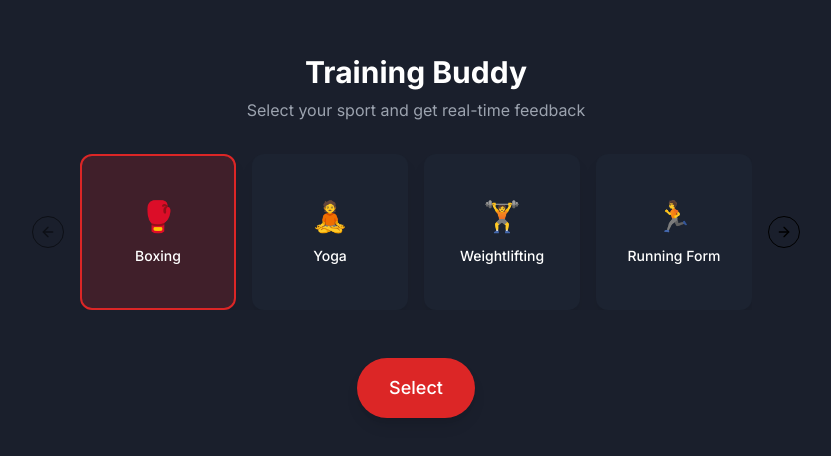
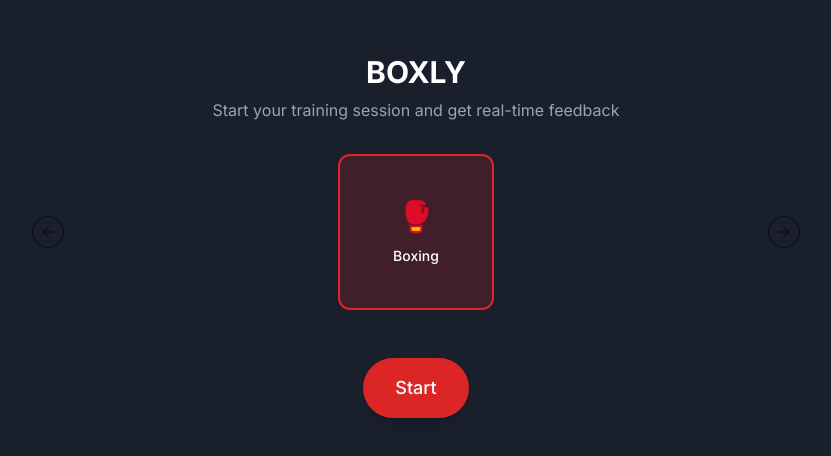
Before and after one commit to event-h0r1zon/start-sprint, a React (Vite) app in the folder client/: page / in a window 1280 px wide. Shown: the part 164-620 px from the top of the page, without its empty margins (224-1055 px from the left). Built offline with nearby package versions, Linux system fonts and the light colour scheme.

Commit message:
Minor Updates.

```diff
--- a/client/src/components/Camera.tsx
+++ b/client/src/components/Camera.tsx
@@ -175,10 +175,8 @@ const CameraView: React.FC<CameraViewProps> = ({
 
     const camera = new Camera(videoRef.current, {
       onFrame: async () => {
-      await pose.send({ image: videoRef.current });
-      },
-      width: canvasRef.current.width,
-      height: canvasRef.current.height,
+        await pose.send({ image: videoRef.current });
+      }
     });
     camera.start();
   }, [videoRef, canvasRef]);
--- a/client/src/components/SportsSelection.tsx
+++ b/client/src/components/SportsSelection.tsx
@@ -19,23 +19,23 @@ const SportsSelection: React.FC<SportsSelectionProps> = ({
   onStartTraining,
 }) => {
   const sports = [
-    { id: 'boxing', name: 'Boxing', icon: '🥊' },
-    { id: 'yoga', name: 'Yoga', icon: '🧘' },
-    { id: 'weightlifting', name: 'Weightlifting', icon: '🏋️' },
-    { id: 'running', name: 'Running Form', icon: '🏃' },
-    { id: 'basketball', name: 'Basketball', icon: '🏀' },
+    { id: 'boxing', name: 'Boxing', icon: '🥊' }
+    // { id: 'yoga', name: 'Yoga', icon: '🧘' },
+    // { id: 'weightlifting', name: 'Weightlifting', icon: '🏋️' },
+    // { id: 'running', name: 'Running Form', icon: '🏃' },
+    // { id: 'basketball', name: 'Basketball', icon: '🏀' },
   ];
 
   return (
     <div className="h-screen flex flex-col items-center justify-center p-6 animate-fade-in">
-      <h1 className="text-3xl font-bold text-white mb-2">Training Buddy</h1>
-      <p className="text-gray-400 text-center mb-8">Select your sport and get real-time feedback</p>
+      <h1 className="text-3xl font-bold text-white mb-2">BOXLY</h1>
+      <p className="text-gray-400 text-center mb-8">Start your training session and get real-time feedback</p>
 
       <div className="w-full max-w-2xl mb-12">
         <Carousel className="w-full">
-          <CarouselContent>
+          <CarouselContent className={`justify-center`}>
             {sports.map((sport) => (
-              <CarouselItem key={sport.id} className="md:basis-1/3 lg:basis-1/4">
+              <CarouselItem key={sport.id} className="md:basis lg:basis-1/4">
                 <div
                   className={`
                     p-4 aspect-square rounded-xl flex flex-col items-center justify-center gap-3 cursor-pointer
@@ -60,7 +60,7 @@ const SportsSelection: React.FC<SportsSelectionProps> = ({
         className="bg-accent text-white px-8 py-4 rounded-full text-lg font-medium
                  shadow-lg hover:opacity-90 transition-all duration-200 active:scale-95"
       >
-        Select
+        Start
       </button>
     </div>
   );
```
